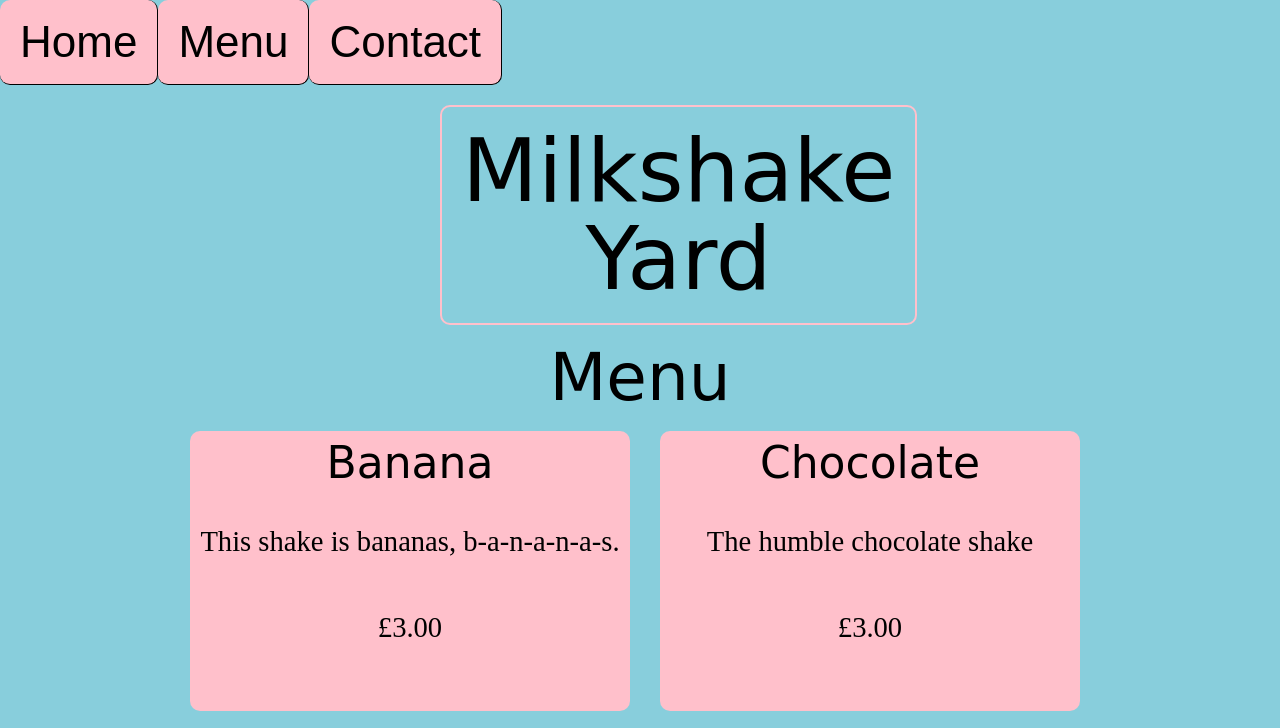
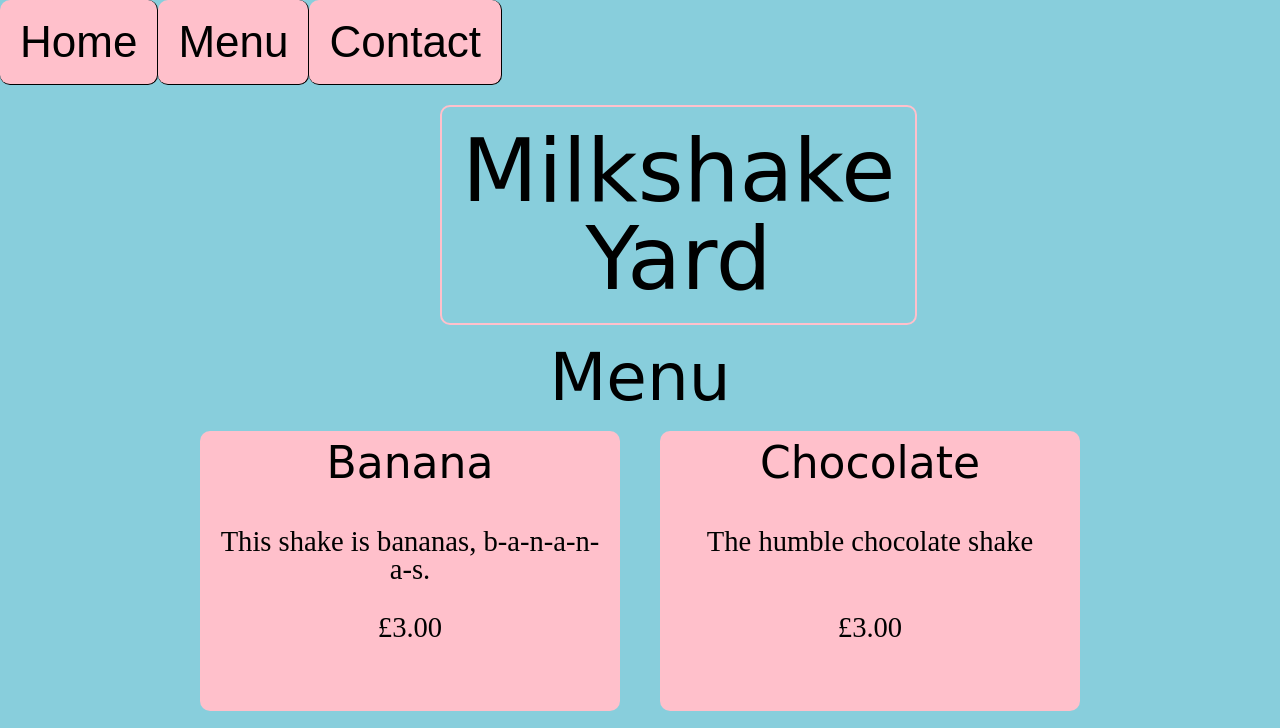
Before and after one commit to aaronkg1/milkshake-yard, a website built with webpack: page dist/index.html in a window 1280 px wide. Both pictures are taken after a click on the item "Menu". Shown: the top 728 px of the page. Built offline with nearby package versions, Linux system fonts and the light colour scheme.

Commit message:
Changes to menu item size

```diff
--- a/src/styles.css
+++ b/src/styles.css
@@ -287,10 +287,12 @@ header li:hover::before {
     display: grid;
     grid-template-rows: 1fr 1fr 1fr;
     align-items: baseline;
-    justify-items:center;
+    justify-items: center;
     background-color: pink;
     padding: 10px;
     text-align: center;
+    height: 260px;
+    width: 400px;
     min-height: 260px;
     min-width: 400px;
     border-radius: 10px;
```
Also changed, not shown: dist/main.js.
